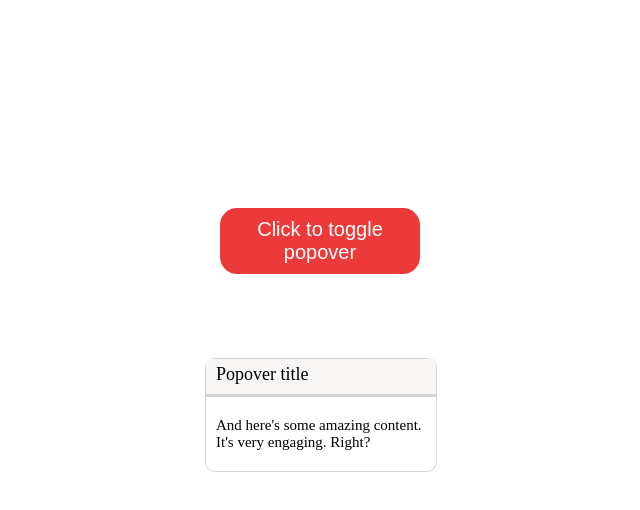
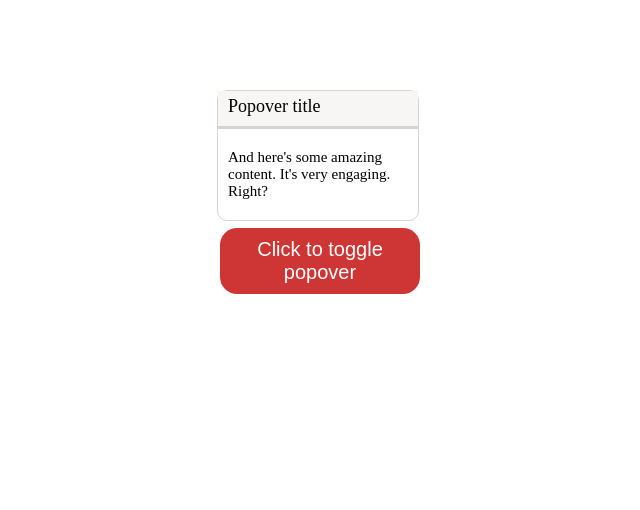
Before and after one commit to it-Lilya/browser-popovers, a website built with webpack: page src/index.html in a window 1280 px wide. Both pictures are taken after a click on the button "Click to toggle popover". Shown: the whole page, without its empty margins (38-678 px from the left). Built offline with nearby package versions, Linux system fonts and the light colour scheme.

Commit message:
edited  test

```diff
--- a/src/css/style.css
+++ b/src/css/style.css
@@ -1,5 +1,9 @@
+.container {
+    position: relative;
+}
+
 .btn {
-    margin: 200px 250px 0;
+    margin: 220px 250px 0;
     color: white;
     background-color: rgb(236, 57, 57);
     padding: 10px 15px;
@@ -8,6 +12,10 @@
     font-size: 20px;
     position: relative;
     width: 200px;
+}
+
+.active {
+    background-color: rgb(206, 53, 53);
 }
 
 .popover {
--- a/src/index.html
+++ b/src/index.html
@@ -9,7 +9,7 @@
 <body>
     <div class="container">
         <button type="button"
-            id="myPopovers"
+            id="button"
             class="btn"
             >Click to toggle popover</button>
     </div>
--- a/src/js/Popover.js
+++ b/src/js/Popover.js
@@ -15,9 +15,9 @@ export class Popover {
     document.body.appendChild(popover);
 
     const btn = document.querySelector('.btn');
-    const { top, left, width } = btn.getBoundingClientRect();
-    popover.style.width = `${width + 30}px`;
-    popover.style.bottom = `${top + 120}px`;
-    popover.style.left = `${left - 15}px`;
+
+    popover.style.width = `${btn.offsetWidth}px`;
+    popover.style.top = `${btn.offsetTop - 130}px`;
+    popover.style.left = `${btn.offsetLeft + 5}px`;
   }
 }
--- a/src/js/app.js
+++ b/src/js/app.js
@@ -3,14 +3,14 @@ import { Popover } from './Popover';
 const header = 'Popover title';
 const text = "And here's some amazing content. It's very engaging. Right?";
 const tooltipFactory = new Popover();
-
 const btn = document.querySelector('.btn');
 
 btn.addEventListener('click', () => {
   if (!document.querySelector('.popover')) {
+    btn.classList.add('active');
     tooltipFactory.show(header, text);
-    // console.log(tooltipFactory._popover);
   } else {
     document.querySelector('.popover').remove();
+    btn.classList.remove('active');
   }
 });
```
Also changed, not shown: src/js/popover.test.js (+2 -6 lines).
